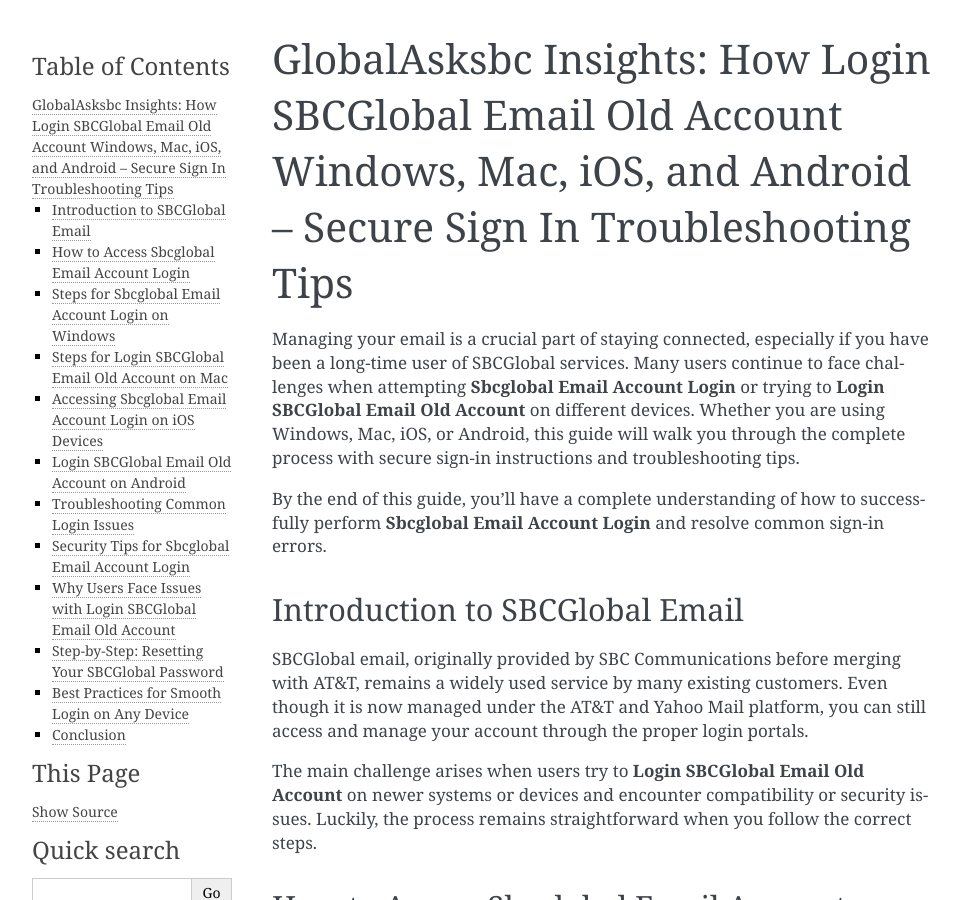
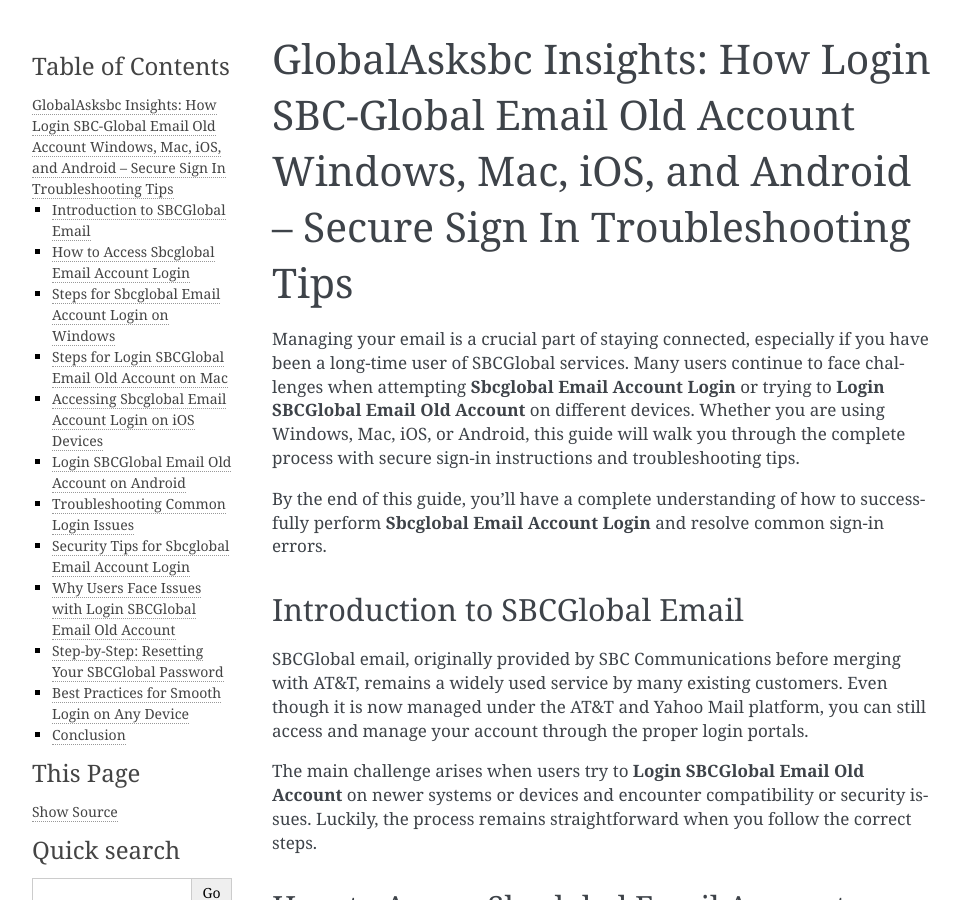
Before and after one commit to estherforbes/globalnetworks, a Sphinx documentation site: the page built from docs/index.rst, in a window 1280 px wide and 900 px high. Shown: the whole window, without its empty margins (148-1109 px from the left). Built offline with Sphinx 7.4.7, drawn with Linux system fonts in a browser that asks for light colours.

Commit message:
Update index.rst

```diff
--- a/docs/index.rst
+++ b/docs/index.rst
@@ -1,4 +1,4 @@
-GlobalAsksbc Insights: How Login SBCGlobal Email Old Account Windows, Mac, iOS, and Android – Secure Sign In Troubleshooting Tips
+GlobalAsksbc Insights: How Login SBC-Global Email Old Account Windows, Mac, iOS, and Android – Secure Sign In Troubleshooting Tips
 ===============================================================================================================================
 
 Managing your email is a crucial part of staying connected, especially if you have been a long-time user of SBCGlobal services. Many users continue to face challenges when attempting **Sbcglobal Email Account Login** or trying to **Login SBCGlobal Email Old Account** on different devices. Whether you are using Windows, Mac, iOS, or Android, this guide will walk you through the complete process with secure sign-in instructions and troubleshooting tips.
```
